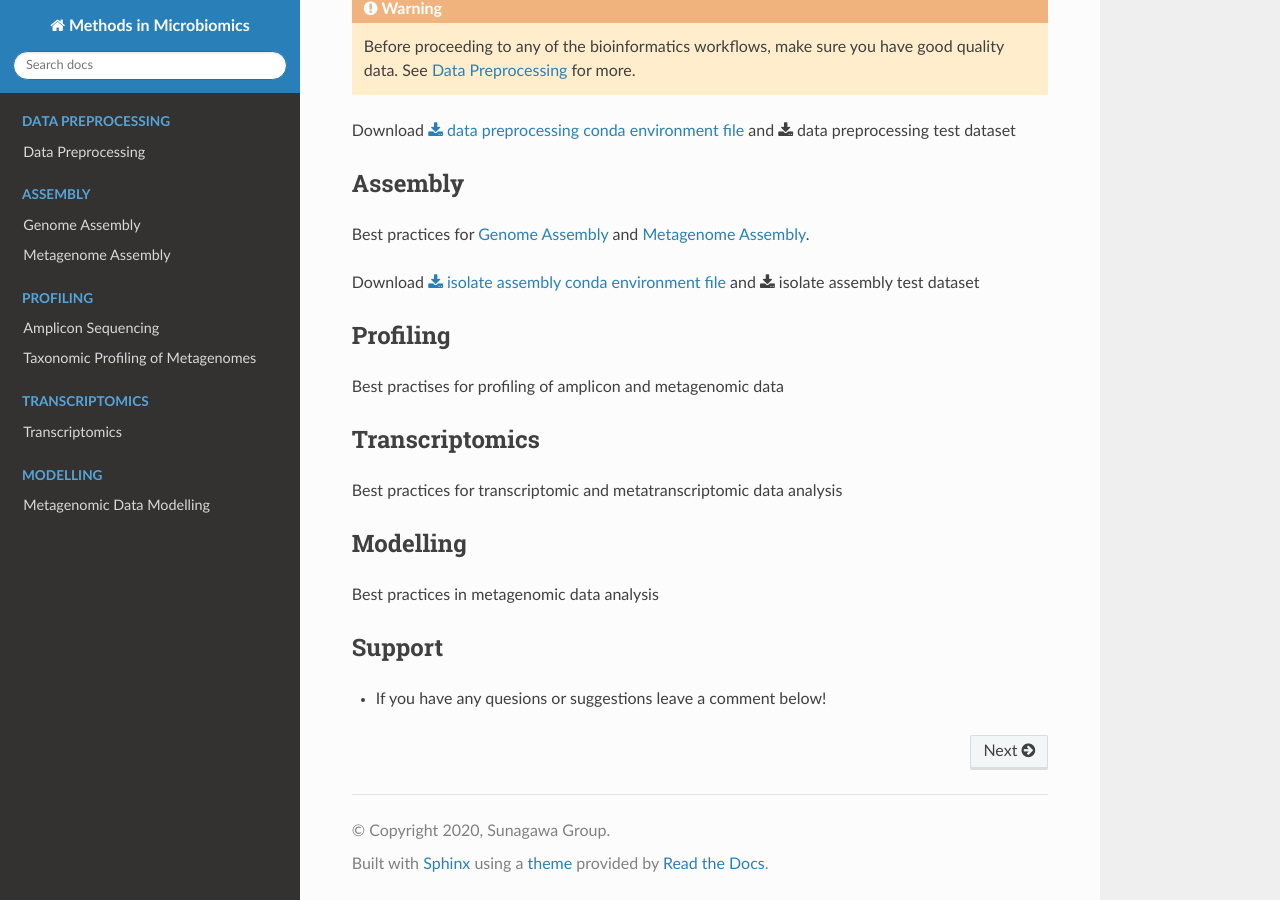
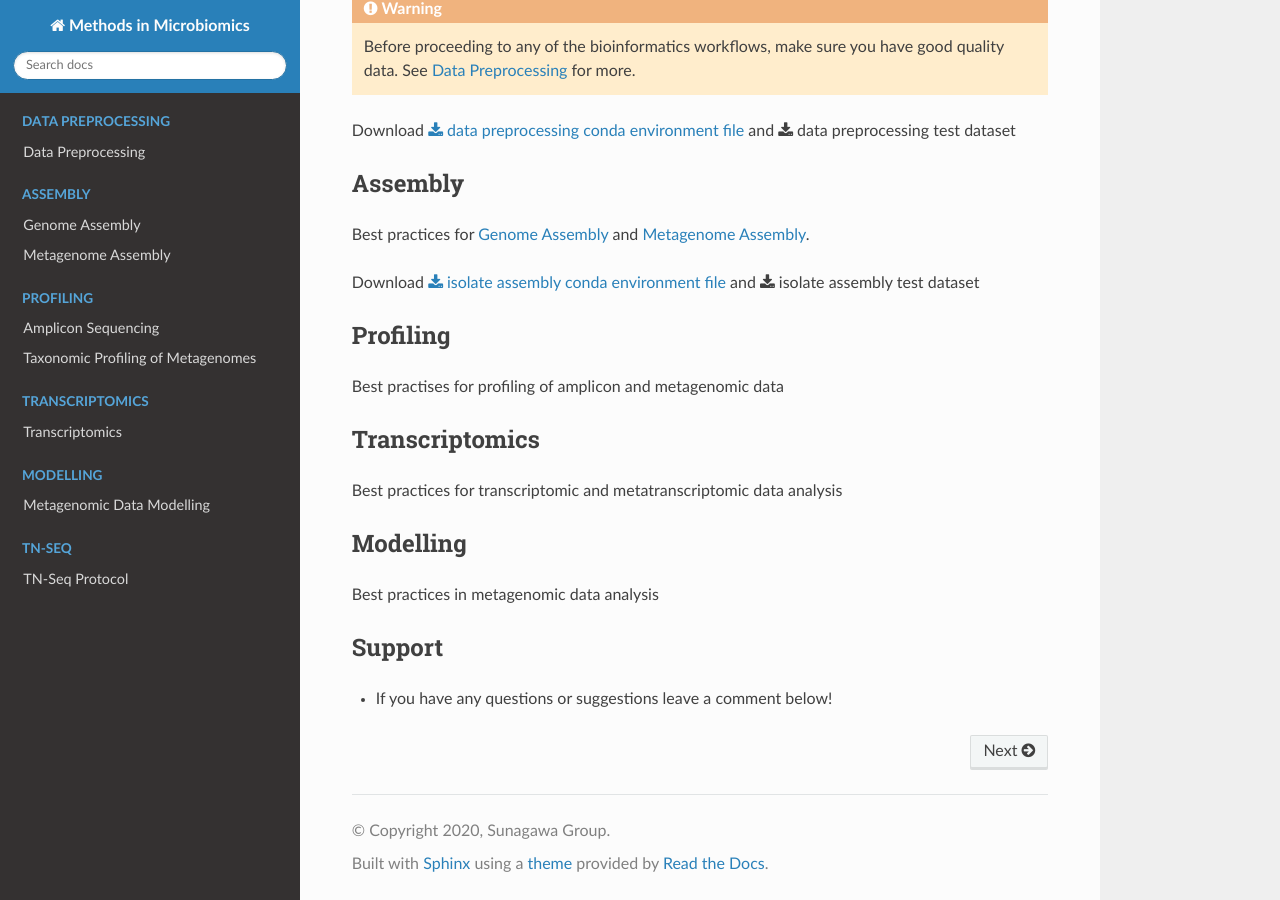
Before and after one commit to MicrobiologyETHZ/Methods_in_Microbiomics, a Sphinx documentation site: the page built from docs/index.rst, in a window 1280 px wide and 900 px high, scrolled down 1131 px. Built offline with Sphinx 7.4.7 and the Read the Docs theme 2.0.0, drawn with Linux system fonts in a browser that asks for light colours; pages that are not in the unit, such as notebooks, are missing from menus.

Commit message:
added tnseq to index.rst, started working on tnseq protocol

```diff
--- a/docs/index.rst
+++ b/docs/index.rst
@@ -103,7 +103,7 @@ Best practices in metagenomic data analysis
 Support
 -------
 
-* If you have any quesions or suggestions leave a comment below!
+* If you have any questions or suggestions leave a comment below!
 
 
 .. toctree::
@@ -162,3 +162,11 @@ Support
    :maxdepth: 1
 
    modelling/modelling.rst
+
+.. toctree::
+   :caption: Tn-Seq
+   :name: Tn-Seq
+   :hidden:
+   :maxdepth: 1
+
+   tnseq/tnseq.rst
```
Also changed, not shown: docs/tnseq/tnseq.rst (added, +33 -0 lines).
